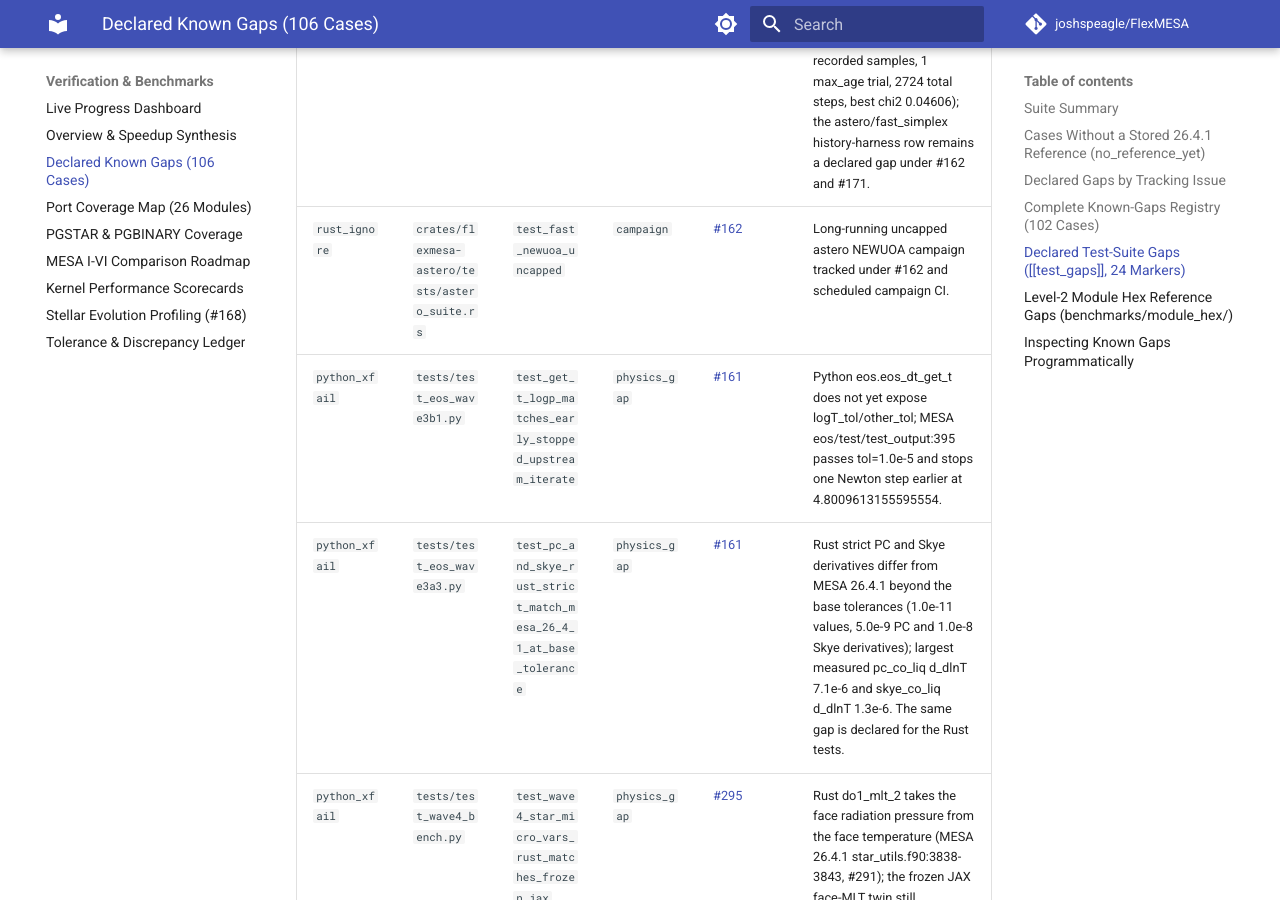
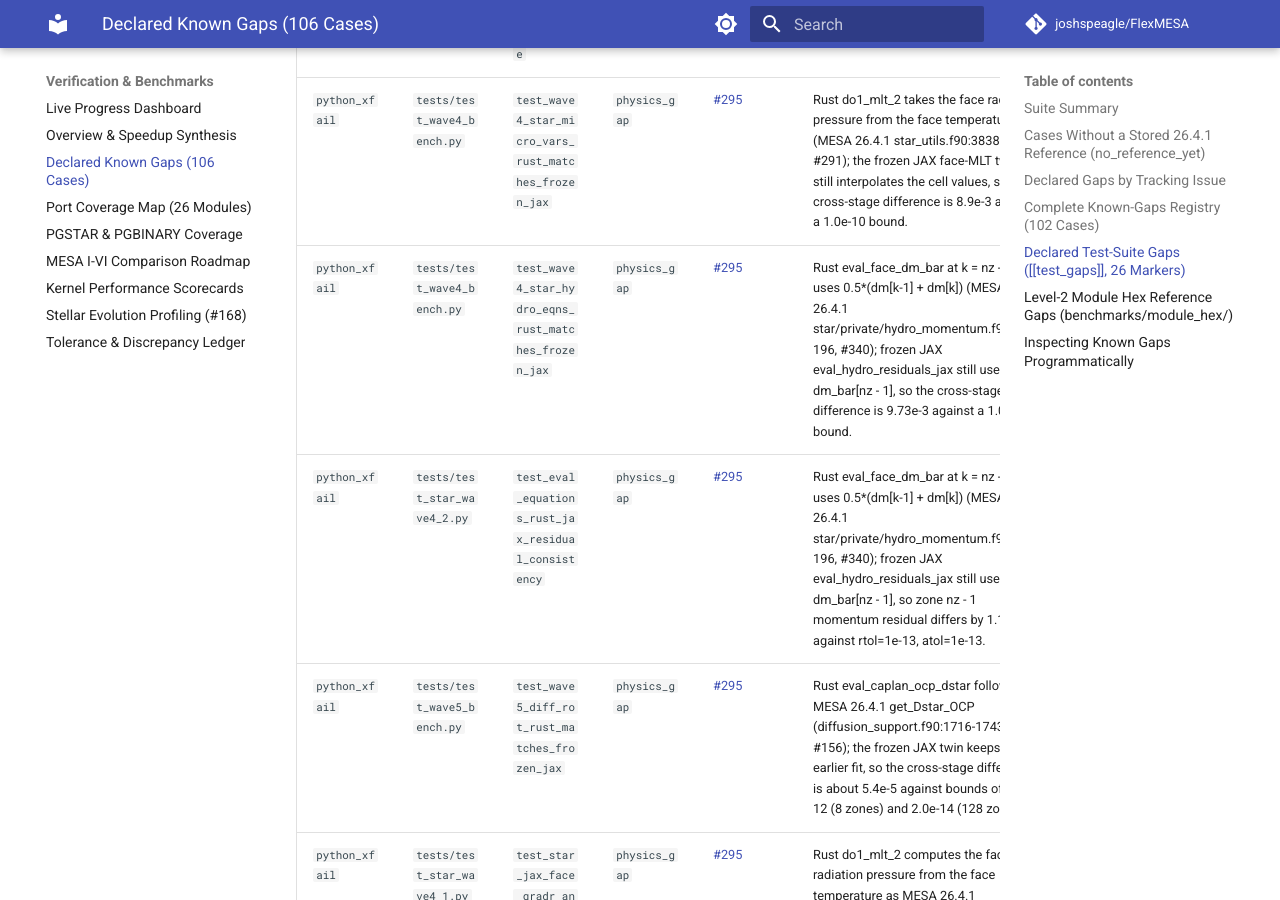
Before and after one commit to joshspeagle/FlexMESA, an MkDocs documentation site: the page built from docs/benchmarks/known-gaps.md, in a window 1280 px wide and 900 px high, scrolled down 22797 px. Built offline with MkDocs 1.6.1 and Material for MkDocs 9.7.7, drawn with Linux system fonts in a browser that asks for light colours; comment, search, counter and statistics services are not loaded; some of the changed text lies outside the part shown.

Commit message:
test(star,bench,docs): update #295 JAX xfails, N=8 snapshots, and generated docs after origin/main merge
Refs #140, #295, #340

Literal and marker updates (per DECISIONS #43 and CLAUDE.md):
- `tests/test_wave4_bench.py`:
  - Exempted `star_hydro_eqns` from the inline cross-stage bound and added `@pytest.mark.xfail(strict=True)` on `test_wave4_star_hydro_eqns_rust_matches_frozen_jax` (Rust `eval_face_dm_bar` at `k = nz - 1` uses `0.5*(dm[k-1] + dm[k])` per `star/private/hydro_momentum.f90:191-196`; frozen JAX `eval_hydro_residuals_jax` retains `dm_bar[nz - 1]`; `_WAVE4_CROSS_STAGE_BOUND = 1.0e-10` unchanged).
  - Updated self-generated N=8 regression snapshots `_WAVE4_REGRESSION_SNAPSHOTS_N8` (source: `star/private/hydro_momentum.f90:191-196` and `star/private/init.f90:509, 696`):
    - `star_hydro_eqns`: `4.262783875690212e6` -> `4.262780484077989e6`
    - `star_newton_step`: `2.210834731068863e5` -> `2.263803560298164e5`
    - `star_evolve_step`: `8.895997453722753e2` -> `8.895028893306655e2`
- `tests/test_star_wave4_2.py`: marked `test_eval_equations_rust_jax_residual_consistency` `@pytest.mark.xfail(strict=True)` citing `#295` with `rtol=1.0e-13, atol=1.0e-13` unchanged (`[nz - 1, 1]` momentum residual `3.85e-9` vs frozen JAX `-1.12e-5`).
- `tests/test_star_wave4_4.py`: updated step-1 input `dt_limit_ratio_old=1.0` -> `dt_limit_ratio_old=0.0` (source: `star/private/init.f90:509, 696`, `evolve_support.f90:103`) matching `StarModel::dt_limit_ratio_old` on first step.
- `benchmarks/history_harness/known_gaps.toml` and `docs/benchmarks/known-gaps.md`: registered both new `#295` `python_xfail` entries (`test_wave4_star_hydro_eqns_rust_matches_frozen_jax` and `test_eval_equations_rust_jax_residual_consistency`) and regenerated via `render_known_gaps_page.py`.
- `docs/benchmarks/coverage-map.md`: regenerated via `render_coverage_map_page.py` reflecting `star &controls` `1094 -> 1096` and `star &star_job` `93 -> 95`.

Co-Authored-By: Antigravity <noreply@google.com>

```diff
--- a/docs/benchmarks/known-gaps.md
+++ b/docs/benchmarks/known-gaps.md
@@ -154,7 +154,7 @@ Cases lacking a committed MESA `26.4.1` baseline report `no reference yet` and c
 | `astero` | `fast_simplex` | [#162](https://github.com/joshspeagle/FlexMESA/issues/162) | `xtra1` | `astero_simplex_samples=5_best_chi2=1.237052e4_term=max_age` (1248 steps; diagnostic (4 controls ignored)) | Asteroseismic simplex optimizer and in-house pulsation scaffolding (#162, #171). |
 | `astero` | `surface_effects` | [#162](https://github.com/joshspeagle/FlexMESA/issues/162) | `max_model_number` | `max_model_number` (1 steps; diagnostic (1 controls ignored)) | Asteroseismic surface-effects starting model and ADIPLS scaffolding (#162, #171). |
 
-## Declared Test-Suite Gaps (`[[test_gaps]]`, 24 Markers)
+## Declared Test-Suite Gaps (`[[test_gaps]]`, 26 Markers)
 
 Every Rust `#[ignore]` and Python `xfail`/`skip` marker in the repository is tracked bijectively in `benchmarks/history_harness/known_gaps.toml` (`#144`):
 
@@ -179,6 +179,8 @@ Every Rust `#[ignore]` and Python `xfail`/`skip` marker in the repository is tra
 | `python_xfail` | `tests/test_eos_wave3b1.py` | `test_get_t_logp_matches_early_stopped_upstream_iterate` | `physics_gap` | [#161](https://github.com/joshspeagle/FlexMESA/issues/161) | Python eos.eos_dt_get_t does not yet expose logT_tol/other_tol; MESA eos/test/test_output:395 passes tol=1.0e-5 and stops one Newton step earlier at 4.8009613155595554. |
 | `python_xfail` | `tests/test_eos_wave3a3.py` | `test_pc_and_skye_rust_strict_match_mesa_26_4_1_at_base_tolerance` | `physics_gap` | [#161](https://github.com/joshspeagle/FlexMESA/issues/161) | Rust strict PC and Skye derivatives differ from MESA 26.4.1 beyond the base tolerances (1.0e-11 values, 5.0e-9 PC and 1.0e-8 Skye derivatives); largest measured pc_co_liq d_dlnT 7.1e-6 and skye_co_liq d_dlnT 1.3e-6. The same gap is declared for the Rust tests. |
 | `python_xfail` | `tests/test_wave4_bench.py` | `test_wave4_star_micro_vars_rust_matches_frozen_jax` | `physics_gap` | [#295](https://github.com/joshspeagle/FlexMESA/issues/295) | Rust do1_mlt_2 takes the face radiation pressure from the face temperature (MESA 26.4.1 star_utils.f90:3838-3843, #291); the frozen JAX face-MLT twin still interpolates the cell values, so the cross-stage difference is 8.9e-3 against a 1.0e-10 bound. |
+| `python_xfail` | `tests/test_wave4_bench.py` | `test_wave4_star_hydro_eqns_rust_matches_frozen_jax` | `physics_gap` | [#295](https://github.com/joshspeagle/FlexMESA/issues/295) | Rust eval_face_dm_bar at k = nz - 1 uses 0.5*(dm[k-1] + dm[k]) (MESA 26.4.1 star/private/hydro_momentum.f90:191-196, #340); frozen JAX eval_hydro_residuals_jax still uses dm_bar[nz - 1], so the cross-stage difference is 9.73e-3 against a 1.0e-10 bound. |
+| `python_xfail` | `tests/test_star_wave4_2.py` | `test_eval_equations_rust_jax_residual_consistency` | `physics_gap` | [#295](https://github.com/joshspeagle/FlexMESA/issues/295) | Rust eval_face_dm_bar at k = nz - 1 uses 0.5*(dm[k-1] + dm[k]) (MESA 26.4.1 star/private/hydro_momentum.f90:191-196, #340); frozen JAX eval_hydro_residuals_jax still uses dm_bar[nz - 1], so zone nz - 1 momentum residual differs by 1.12e-5 against rtol=1e-13, atol=1e-13. |
 | `python_xfail` | `tests/test_wave5_bench.py` | `test_wave5_diff_rot_rust_matches_frozen_jax` | `physics_gap` | [#295](https://github.com/joshspeagle/FlexMESA/issues/295) | Rust eval_caplan_ocp_dstar follows MESA 26.4.1 get_Dstar_OCP (diffusion_support.f90:1716-1743, #156); the frozen JAX twin keeps its earlier fit, so the cross-stage difference is about 5.4e-5 against bounds of 1.0e-12 (8 zones) and 2.0e-14 (128 zones). |
 | `python_xfail` | `tests/test_star_wave4_1.py` | `test_star_jax_face_gradr_and_gradt_match_rust` | `physics_gap` | [#295](https://github.com/joshspeagle/FlexMESA/issues/295) | Rust do1_mlt_2 computes the face radiation pressure from the face temperature as MESA 26.4.1 get_Prad_face does (star_utils.f90:3838-3843, #291); the frozen JAX twin interpolates it from the two cell values, so gradr differs by up to 3.8e-4 against a bound of 1.0e-12 and gradt by up to 3.2e-4 against 1.0e-6. |
 | `python_xfail` | `tests/test_star_wave5_1.py` | `test_caplan_ocp_dstar_jax_matches_rust` | `physics_gap` | [#295](https://github.com/joshspeagle/FlexMESA/issues/295) | Rust eval_caplan_ocp_dstar follows MESA 26.4.1 get_Dstar_OCP (diffusion_support.f90:1716-1743, #156); the frozen JAX twin keeps its earlier expression, so the relative difference is 0.87 to 0.996 at the three test points against a bound of 1.0e-14. |
```
Also changed, not shown: docs/benchmarks/coverage-map.md (+3 -3 lines), 4 other files.
